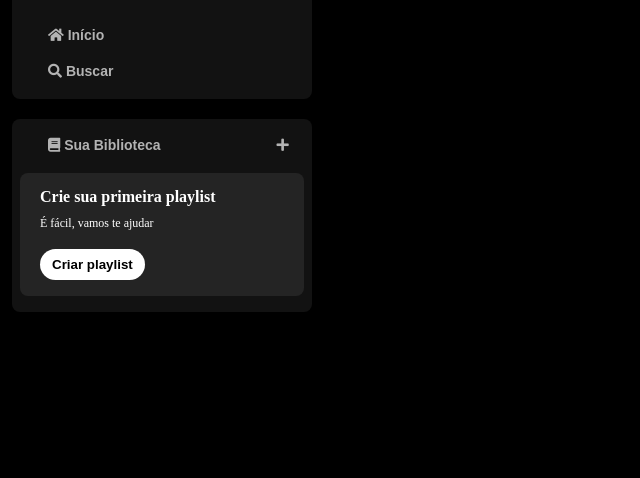
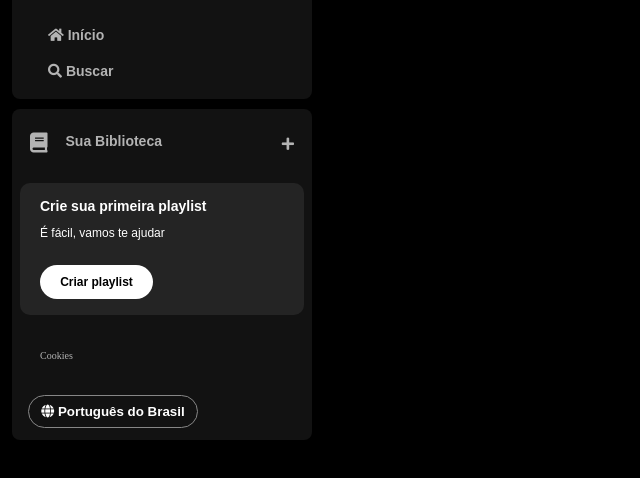
Before and after one commit to AlineEspindola/spotify-clone, a plain HTML site: page index.html in a window 1280 px wide. Shown: the part 74-552 px from the top of the page, without its empty margins (0-640 px from the left). Drawn offline with Linux system fonts and the light colour scheme.

Commit message:
Feito o bloco da biblioteca

```diff
--- a/index.html
+++ b/index.html
@@ -16,7 +16,7 @@
             <img src="assets/icons/logo-spotify.png" alt="Logo do Spotify">
           </a>
         </div>
-        <div>
+
         <ul>
           <li>
             <a href="">
@@ -31,34 +31,39 @@
             </a>
           </li>
         </ul>
-        </div>
       </nav>
 
-      <nav class="sidebar__library">
-        <header>
-          <ul>
-            <li>
-              <a href="">
-                <span class="fa fa-book"></span>
+      <div class="library">
+        <div class="library__content">
+          <button class="library__button">
+            <span class="fa fas fa-book"></span>
             <span>Sua Biblioteca</span>
-              </a>
-            </li>
-            <li>
-              <a href="">
-                <span class="fas fa-plus"></span>
-              </a>
-            </li>
-          </ul>
-        </header>
+          </button>
+          <span class="fa fa-plus"></span>
+        </div>
 
-        <section class="playlist">
-          <div class="content">
-            <h2>Crie sua primeira playlist</h2>
-            <p>É fácil, vamos te ajudar</p>
-            <button>Criar playlist</button>
+        <section class="section-playlist">
+          <div class="section-playlist__content">
+            <span class="text title">Crie sua primeira playlist</span>
+            <span class="text subtitle">É fácil, vamos te ajudar</span>
+            <button class="section-playlist__button">
+              <span>Criar playlist</span>
+            </button>
           </div>
         </section>
-      </nav>
+
+        <div class="cookies">
+          <a href="">Cookies</a>
+        </div>
+
+        <div class="languages">
+          <button class="languages__button">
+            <span class="fa fa-globe"></span>
+            <span>Português do Brasil</span>
+          </button>
+        </div>
+      </div>
+
     </div>
 </body>
 </html>
--- a/styles.css
+++ b/styles.css
@@ -11,7 +11,7 @@
   width: 300px;
 }
 
-.sidebar__navigation, .sidebar__library {
+.sidebar__navigation {
   background-color: #121212;
   border-radius: 8px;
   padding: 16px 0 0 16px;
@@ -28,16 +28,16 @@
   width: 80px;
 }
 
-.sidebar nav ul {
+.sidebar ul {
   margin-top: 20px;
   padding: 0 20px 10px 20px;
 }
 
-.sidebar nav ul li {
+.sidebar ul li {
   padding: 10px 0;
 }
 
-.sidebar nav ul li a {
+.sidebar ul li a {
   color: #b3b3b3;
   text-decoration: none;
   font-weight: 600;
@@ -45,43 +45,125 @@
   font-family: "DM Sans", sans-serif;
 }
 
-.sidebar__library {
-  padding: 0px 0px 16px 0px;
+.library {
+  background-color: #121212;
+  border-radius: 8px;
+  display: flex;
+  justify-content: space-between;
+  flex-direction: column;
+  padding: 4px 8px;
+  color: #b3b3b3;
+  font-weight: 600;
+  font-size: 14px;
+  margin-top: 10px;
 }
 
-.sidebar__library header ul {
-  padding: 8px 20px 10px 20px;
+.library .library__content {
   display: flex;
-  flex-direction: row;
-  gap: 116px
+  justify-content: space-between;
 }
 
-.sidebar__library header {
-  padding: 0px 0px 0px 16px;
+.library .library__button {
+  display: flex;
+  margin-right: 10px;
+  background: transparent;
+  color: #b3b3b3;
+  border: 0px;
+  font-size: 14px;
+  font-weight: 700;
+  font-family: "DM Sans", sans-serif;
+  text-align: center;
+  text-decoration: none;
+  text-transform: none;
+  padding: 20px 10px;
 }
 
-.playlist {
-  background-color: #242424;
-  border-radius: 8px;
-  font-weight: 700;
-  margin: 0px 8px 0px 8px;
+.library .library__button .fa {
+  font-size: 20px;
+  margin-right: 10px;
+  /* font-weight: 300; */
+  padding-right: 8px;
 }
 
-.playlist .content {
-  color: #fff;
-  padding: 16px 20px;
+.library .library__content .fa-plus{
+  margin: 24px 10px
 }
 
-.playlist .content p {
-  font-weight: 300;
-  font-size: 12px;
-  margin: 12px 0px 20px 0px;
+.section-playlist {
+  display: flex;
+  align-items: flex-start;
+  justify-content: space-between;
+  gap: 20px;
+  background-color: #242424;
+  color: #b3b3b3;
+  font-weight: 600;
+  font-size: 14px;
+  margin: 8px 0px;
+  padding: 16px 20px;
+  border-radius: 10px;
 }
 
-.playlist .content button {
-  background-color: white;
+.section-playlist .section-playlist__content {
+  display: flex;
+  flex-direction: column;
+}
+
+.section-playlist__content .text {
+  padding-bottom: 14px;
+  color: #fff;
+  font-family: "DM Sans", sans-serif;
+}
+
+.section-playlist__content .title {
   font-weight: 700;
+}
+
+.section-playlist__content .subtitle {
+  font-weight: 500;
+  font-size: 12px;
+}
+
+.section-playlist__content .section-playlist__button {
+  display: flex;
+  justify-content: center;
+  background-color: #fff;
+  color: #000;
   border-radius: 20px;
-  padding: 8px 12px 8px 12px;
-  border: #fff;
+  font-size: 12px;
+  font-weight: 700;
+  font-family: "DM Sans", sans-serif;
+  text-decoration: none;
+  text-transform: none;
+  padding: 10px;
+  margin-top: 12px;
+  border: 0px;
+  width: 113px;
 }
+
+.sidebar .cookies {
+  margin: 25px 20px;
+}
+
+.sidebar .cookies a {
+  color: #b3b3b3;
+  font-weight: 500;
+  font-size: 10px;
+  text-decoration: none;
+}
+
+.sidebar .cookies a:hover {
+  text-decoration: underline;
+}
+
+.languages .languages__button {
+  background-color: transparent;
+  border: 1px solid #878787;
+  color: #fff;
+  font-weight: bold;
+  cursor: pointer;
+  align-items: center;
+  width: 170px;
+  margin: 8px;
+  padding: 8px;
+  border-radius: 20px;
+}
```
Lines whose indentation alone changed are shown as unchanged.
